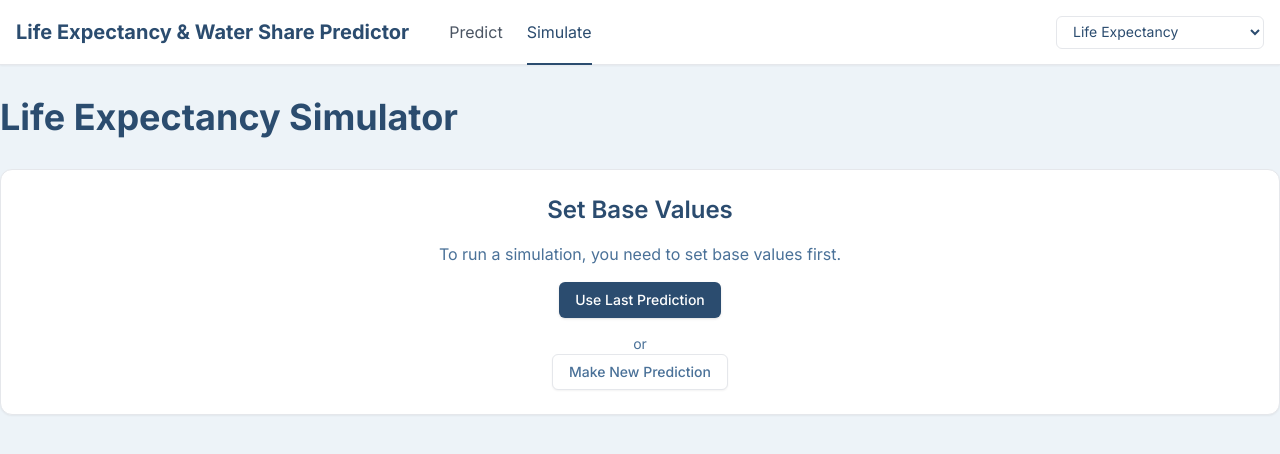
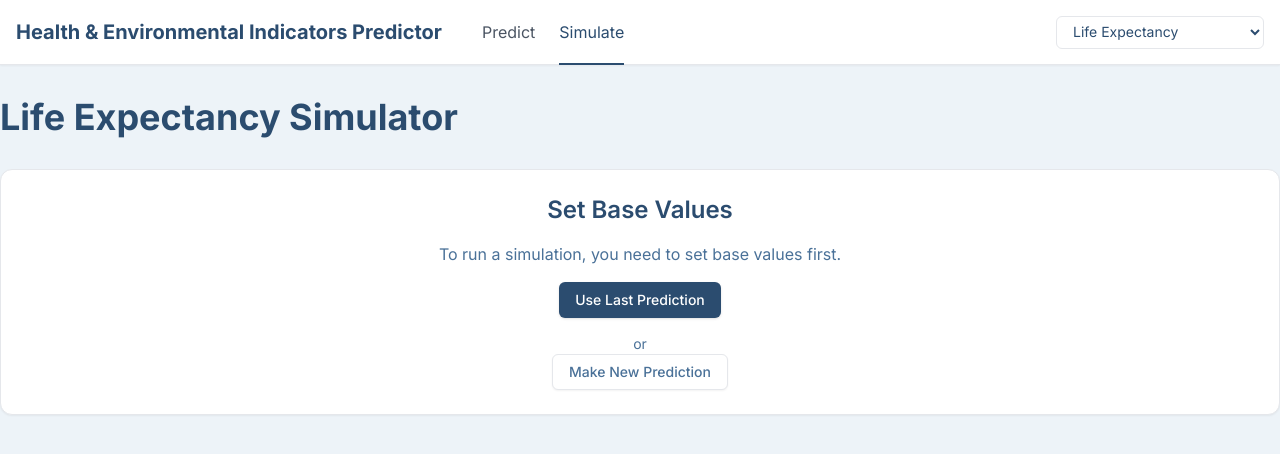
Before and after one commit to Dish365/life-expectancy-predictor, a Next.js app: page /simulate in a window 1280 px wide. Shown: the top 454 px of the page. Built offline with nearby package versions, Linux system fonts and the light colour scheme.

Commit message:
updated navbar with proper title

```diff
--- a/src/components/navbar.tsx
+++ b/src/components/navbar.tsx
@@ -24,7 +24,7 @@ export const Navbar = ({
           <div className="flex items-center gap-6 md:gap-10">
             <Link href="/" className="flex items-center space-x-2">
               <span className="text-xl font-bold text-[#2B4C6F]">
-                Life Expectancy & Water Share Predictor
+                Health & Environmental Indicators Predictor
               </span>
             </Link>
             <nav className="flex gap-6">
```
